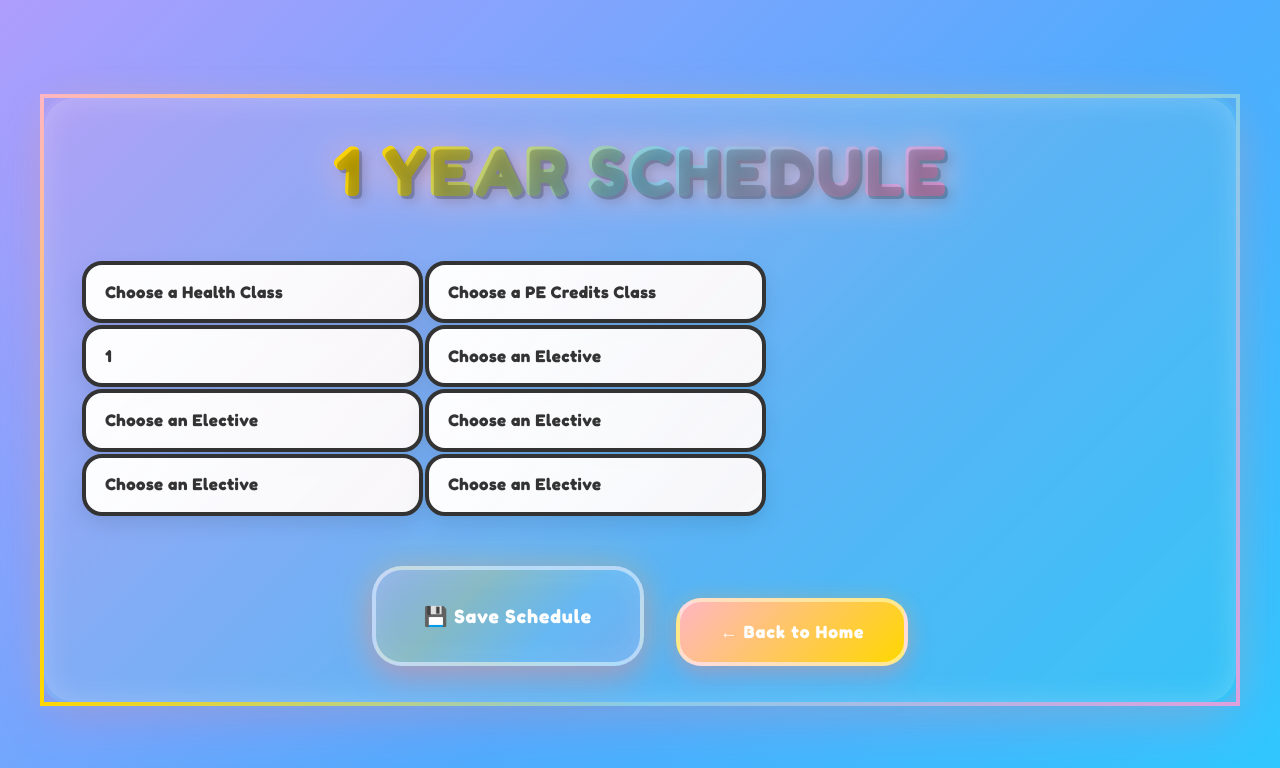
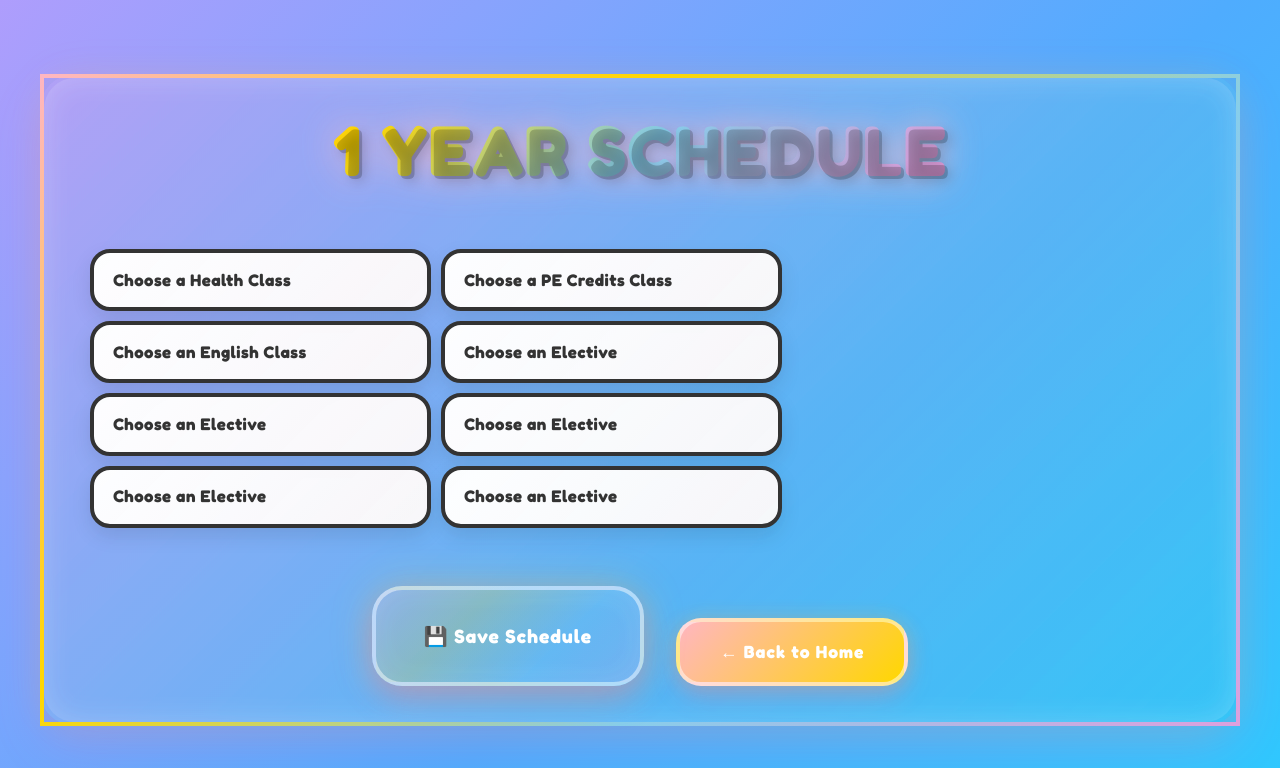
Before and after one commit to andreaTheCoder/TritonHacks, a Flask app: template public/templates/schedule.html in a window 1280 px wide. Shown: the top 768 px of the page. Run offline with Flask 3, Linux system fonts and the light colour scheme; the template is opened without the code that fills it: most values are stand-ins (such as "Sample title", 1, 10 or a date in 2020).

Commit message:
slight class changes

```diff
--- a/public/templates/layout.html
+++ b/public/templates/layout.html
@@ -14,14 +14,3 @@
     {% block body %} {% endblock %}
 </body>
 </html>
-
-<script>
-function saveSchedule(name)
-{
-    for (i = 0; i < 8; i++)
-    {
-        console.log(document.getElementById('elective-dropdown-' + i).value)
-    }
-
-}
-</script>
--- a/public/templates/schedule.html
+++ b/public/templates/schedule.html
@@ -3,17 +3,17 @@
 <script src="/js/schedule.js"></script>
 <div class="schedule-container">
     <h1 class="schedule-title">1 Year Schedule</h1>
-    <table>
+    <table cellpadding = "10" cellspacing = "10">
         <tr>
             <td>
-                <select id="health-dropdown" class="schedule-dropdown">
+                <select id="elective-dropdown-1" class="schedule-dropdown">
                     <option value="">Choose a Health Class</option>
                     <option value="ENS 1-2">ENS 1-2</option>
                     <option value="ENS 1-2 Online">ENS 1-2 Online</option>
                 </select>
             </td>
             <td>
-                <select id="pe-dropdown" class="schedule-dropdown">
+                <select id="elective-dropdown-2" class="schedule-dropdown">
                     <option value="">Choose a PE Credits Class</option>
                     <option value="ENS 3-4">ENS 3-4</option>
                     <option value="NJROTC">NJROTC</option>
@@ -23,14 +23,34 @@
         </tr>
         <tr>
             <td>
-                <select id="english-dropdown" class="schedule-dropdown">
+                <select id="elective-dropdown-3" class="schedule-dropdown">
+                    <option value="">Choose an English Class</option>
+                    <option value="English 1-2">English 1-2</option>
+                    <option value="Honors English 1-2">Honors English 1-2</option>
+                </select>
+            </td>
+            <td>
+                <select id="elective-dropdown-4" class="schedule-dropdown">
+                        <option value="">Choose an Elective</option>
                     {% for class in classes %}
                         <option value="{{ class[0] }}">{{ class[0] }}</option>
                     {% endfor %}
+            </td>
+        </tr>
+        <tr>
+            <td>
+                <select id="elective-dropdown-5" class="schedule-dropdown">
+                    <option value="">Choose an Elective</option>
+                    <option value="biology">Biology - Normal Class</option>
+                    <option value="honors-biology">Honors Biology - Honors Class 🏆</option>
+                    <option value="chemistry">Chemistry - Normal Class</option>
+                    <option value="ap-chem">AP Chemistry - AP Class 📍</option>
+                    <option value="physics">Physics - Normal Class</option>
+                    <option value="ap-physics">AP Physics - AP Class 📍</option>
                 </select>
             </td>
             <td>
-                <select id="elective-dropdown-5" class="schedule-dropdown">
+                <select id="elective-dropdown-6" class="schedule-dropdown">
                     <option value="">Choose an Elective</option>
                     <option value="biology">Biology - Normal Class</option>
                     <option value="honors-biology">Honors Biology - Honors Class 🏆</option>
@@ -43,7 +63,7 @@
         </tr>
         <tr>
             <td>
-                <select id="elective-dropdown-4" class="schedule-dropdown">
+                <select id="elective-dropdown-7" class="schedule-dropdown">
                     <option value="">Choose an Elective</option>
                     <option value="biology">Biology - Normal Class</option>
                     <option value="honors-biology">Honors Biology - Honors Class 🏆</option>
@@ -54,31 +74,7 @@
                 </select>
             </td>
             <td>
-                <select id="elective-dropdown-3" class="schedule-dropdown">
-                    <option value="">Choose an Elective</option>
-                    <option value="biology">Biology - Normal Class</option>
-                    <option value="honors-biology">Honors Biology - Honors Class 🏆</option>
-                    <option value="chemistry">Chemistry - Normal Class</option>
-                    <option value="ap-chem">AP Chemistry - AP Class 📍</option>
-                    <option value="physics">Physics - Normal Class</option>
-                    <option value="ap-physics">AP Physics - AP Class 📍</option>
-                </select>
-            </td>
-        </tr>
-        <tr>
-            <td>
-                <select id="elective-dropdown-2" class="schedule-dropdown">
-                    <option value="">Choose an Elective</option>
-                    <option value="biology">Biology - Normal Class</option>
-                    <option value="honors-biology">Honors Biology - Honors Class 🏆</option>
-                    <option value="chemistry">Chemistry - Normal Class</option>
-                    <option value="ap-chem">AP Chemistry - AP Class 📍</option>
-                    <option value="physics">Physics - Normal Class</option>
-                    <option value="ap-physics">AP Physics - AP Class 📍</option>
-                </select>
-            </td>
-            <td>
-                <select id="elective-dropdown-1" class="schedule-dropdown">
+                <select id="elective-dropdown-8" class="schedule-dropdown">
                     <option value="">Choose an Elective</option>
                     <option value="biology">Biology - Normal Class</option>
                     <option value="honors-biology">Honors Biology - Honors Class 🏆</option>
@@ -92,9 +88,18 @@
     </table>
 
     <div class="button-group">
-        <button class="save-button" onclick="saveSchedule(document.getElementById('elective-dropdown-1').value)">💾 Save Schedule</button>
+        <button class="save-button" onclick="saveSchedule()">💾 Save Schedule</button>
         <a href="/" class="back-button">← Back to Home</a>
     </div>
 </div>
+<script>
+function saveSchedule()
+{
+    for (i = 1; i <= 8; i++)
+    {
+        console.log(document.getElementById('elective-dropdown-' + i).value)
+    }
 
+}
+</script>
 {% endblock %}
```
